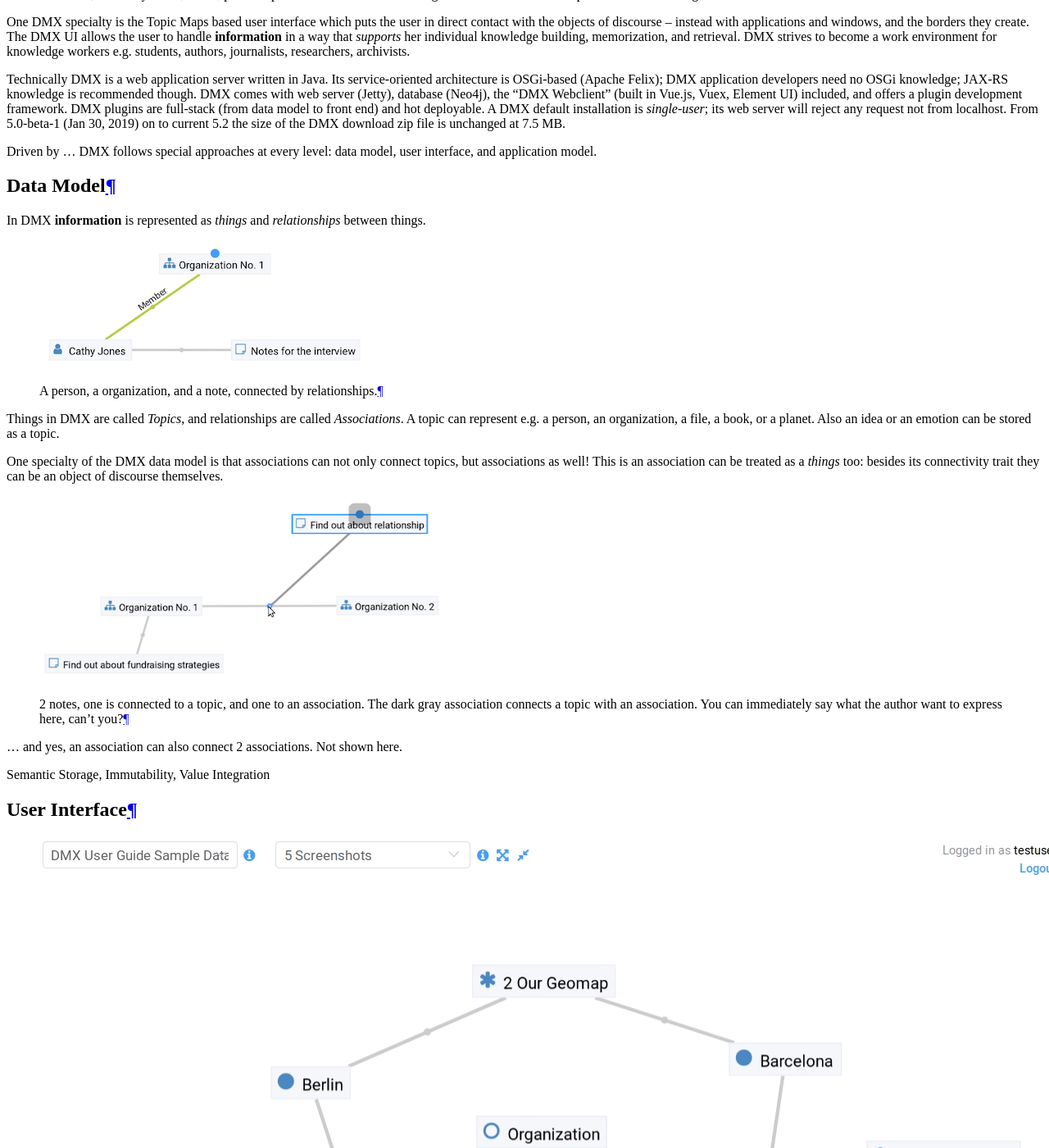
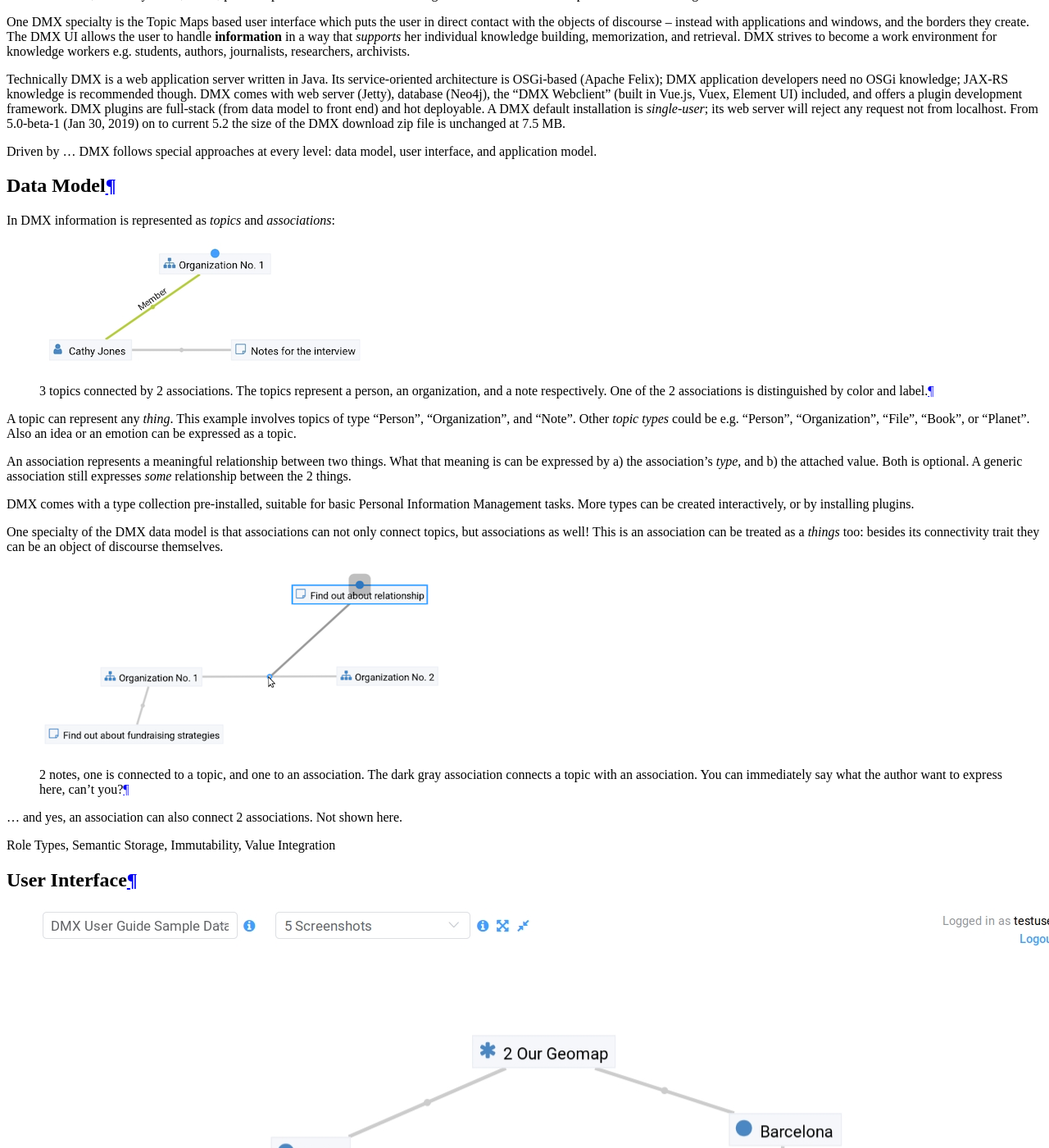
Before and after one commit to dmx-systems/dmx-documentation, a Sphinx documentation site: the page built from docs/overview.rst, in a window 1280 px wide and 1400 px high, scrolled down 469 px. Shown: the whole window at 82% size. Built offline with Sphinx 7.4.7 and the Read the Docs theme 2.0.0, drawn with Linux system fonts in a browser that asks for light colours.

Commit message:
Data Model section: introduce types

```diff
--- a/docs/overview.rst
+++ b/docs/overview.rst
@@ -22,13 +22,17 @@
 Data Model
 **********
 
-In DMX **information** is represented as *things* and *relationships* between things.
+In DMX information is represented as *topics* and *associations*:
 
 .. figure:: _static/organization-association.png
 
-    A person, a organization, and a note, connected by relationships.
+    3 topics connected by 2 associations. The topics represent a person, an organization, and a note respectively. One of the 2 associations is distinguished by color and label.
 
-Things in DMX are called *Topics*, and relationships are called *Associations*. A topic can represent e.g. a person, an organization, a file, a book, or a planet. Also an idea or an emotion can be stored as a topic.
+A topic can represent any *thing*. This example involves topics of type "Person", "Organization", and "Note". Other *topic types* could be e.g. "Person", "Organization", "File", "Book", or "Planet". Also an idea or an emotion can be expressed as a topic.
+
+An association represents a meaningful relationship between two things. What that meaning is can be expressed by a) the association's *type*, and b) the attached value. Both is optional. A generic association still expresses *some* relationship between the 2 things.
+
+DMX comes with a type collection pre-installed, suitable for basic Personal Information Management tasks. More types can be created interactively, or by installing plugins.
 
 One specialty of the DMX data model is that associations can not only connect topics, but associations as well! This is an association can be treated as a *things* too: besides its connectivity trait they can be an object of discourse themselves.
 
@@ -38,7 +42,7 @@
 
 ... and yes, an association can also connect 2 associations. Not shown here.
 
-Semantic Storage, Immutability, Value Integration
+Role Types, Semantic Storage, Immutability, Value Integration
 
 **************
 User Interface
--- a/docs/preface.rst
+++ b/docs/preface.rst
@@ -8,4 +8,4 @@
 Why DMX?
 ********
 
-We at DMX describe DMX as "Knowledge Building Platform". You may wonder: "Are these people knowing what they're talking about? Is DMX one of these tech-affine companies which show a sloppy use of language? You know, these people who act and advocate their doing as if *Knowledge*, *Learning* (as misused in "machine learning"), and *Intelligence* (as misused in "artificial intelligence") would be terms which have their origin in computer science ever since? These people who transfer terms which have their origin in philosophy and humanities for thousands of years -- terms which belong to the realm of life -- to the realm of machines and computability, as easy as a frog jumps from one water lily to another?" Well, this preface is for you.
+We at DMX describe DMX as "Knowledge Building Platform". You may wonder: "Are these people knowing what they're talking about? Is DMX one of these tech-affine companies which show a sloppy use of language? You know, these people who act and advocate their doing as if *Knowledge*, *Learning* (as misused in "machine learning"), and *Intelligence* (as misused in "artificial intelligence") would be terms which have their origin in computer science? These people who transfer terms which have their origin in philosophy and humanities for thousands of years -- terms which belong to the realm of life -- to the realm of machines and computability, as easy as a frog jumps from one water lily to another?" Well, this preface is for you.
```
